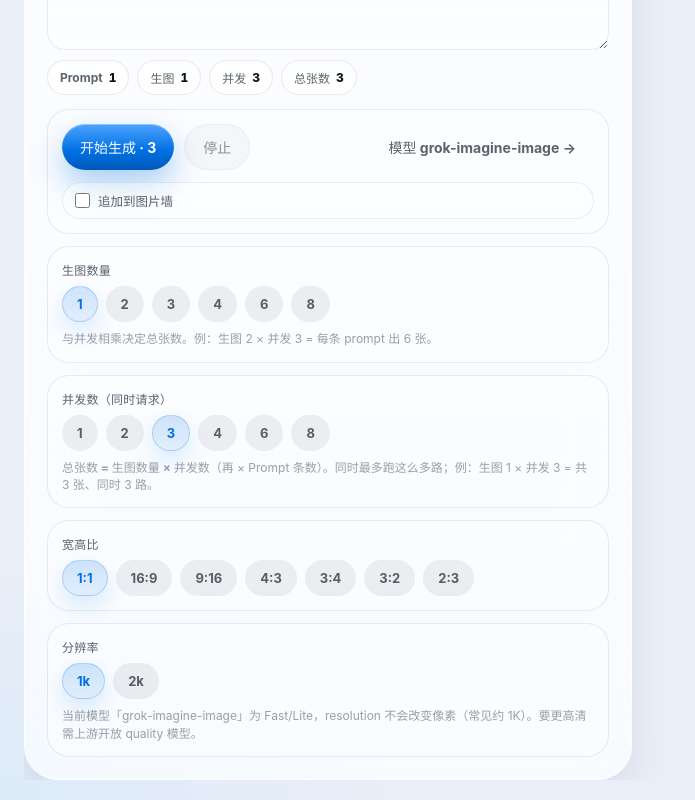
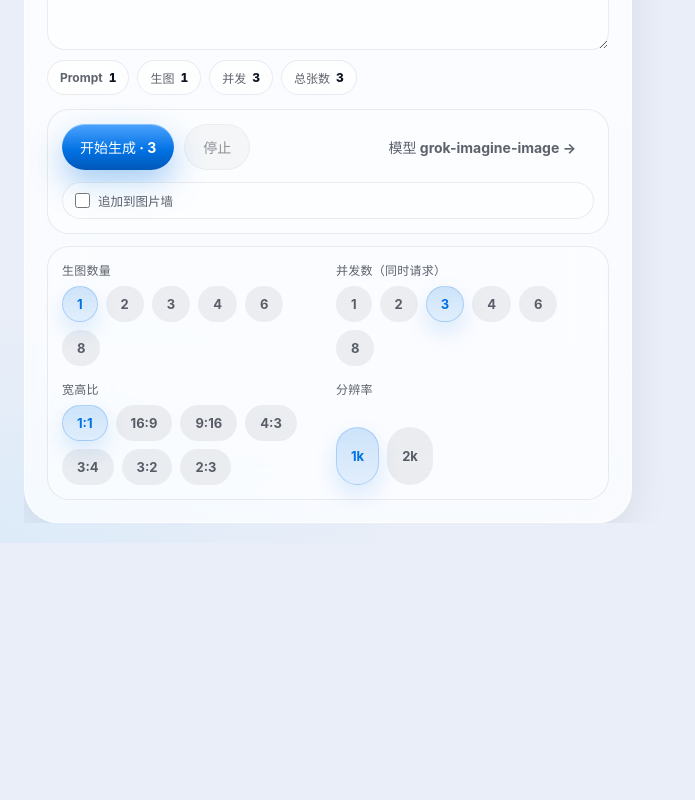
Before and after one commit to MurasameCyan/CialloStudio, a React (Vite) app: page / in a window 1280 px wide. Shown: the part 478-1278 px from the top of the page, without its empty margins (0-695 px from the left). After the commit the page ends 1021 px from the top, so only its background shows below. Built offline with nearby package versions, Linux system fonts and the light colour scheme.

Commit message:
ui: merge gen count concurrency aspect resolution into one card

```diff
--- a/src/components/StudioPage.tsx
+++ b/src/components/StudioPage.tsx
@@ -251,7 +251,8 @@ export function StudioPage({
             </label>
           </div>
 
-          <div className="option-block">
+          <div className="option-block option-block-params">
+            <div className="studio-params-grid">
               <div className="field">
                 <label>生图数量</label>
                 <div className="segmented">
@@ -266,13 +267,7 @@ export function StudioPage({
                     </button>
                   ))}
                 </div>
-              <div className="field-hint">
-                与并发相乘决定总张数。例：生图 2 × 并发 3 = 每条 prompt 出 6 张。
               </div>
-            </div>
-          </div>
-
-          <div className="option-block">
               <div className="field">
                 <label>并发数（同时请求）</label>
                 <div className="segmented">
@@ -287,15 +282,7 @@ export function StudioPage({
                     </button>
                   ))}
                 </div>
-              <div className="field-hint">
-                <strong>总张数 = 生图数量 × 并发数</strong>
-                （再 × Prompt 条数）。同时最多跑这么多路；例：生图 1 × 并发 3 = 共 3
-                张、同时 3 路。
               </div>
-            </div>
-          </div>
-
-          <div className="option-block">
               <div className="field">
                 <label>宽高比</label>
                 <div className="segmented">
@@ -311,9 +298,6 @@ export function StudioPage({
                   ))}
                 </div>
               </div>
-          </div>
-
-          <div className="option-block">
               <div className="field">
                 <label>分辨率</label>
                 <div className="segmented">
@@ -335,10 +319,6 @@ export function StudioPage({
                     );
                   })}
                 </div>
-              <div className="field-hint">
-                {modelCap.supportsResolution
-                  ? `当前模型支持 ${modelCap.allowedResolutions.join(" / ")}。${modelCap.note}`
-                  : `当前模型「${settings.model}」为 Fast/Lite，resolution 不会改变像素（常见约 1K）。要更高清需上游开放 quality 模型。`}
               </div>
             </div>
           </div>
--- a/src/styles/ios26.css
+++ b/src/styles/ios26.css
@@ -1624,6 +1624,34 @@ a {
   box-sizing: border-box;
 }
 
+/* 生图数量 / 并发 / 宽高比 / 分辨率 合并为一张卡片 */
+.option-block-params {
+  padding: 14px;
+}
+
+.studio-params-grid {
+  display: grid;
+  grid-template-columns: minmax(0, 1fr) minmax(0, 1fr);
+  gap: 14px 16px;
+  width: 100%;
+  box-sizing: border-box;
+}
+
+.studio-params-grid > .field {
+  margin-bottom: 0;
+  min-width: 0;
+}
+
+.studio-params-grid .segmented {
+  flex-wrap: wrap;
+}
+
+@media (max-width: 560px) {
+  .studio-params-grid {
+    grid-template-columns: 1fr;
+  }
+}
+
 .append-toggle {
   display: inline-flex;
   align-items: center;
```
Lines whose indentation alone changed are shown as unchanged.
